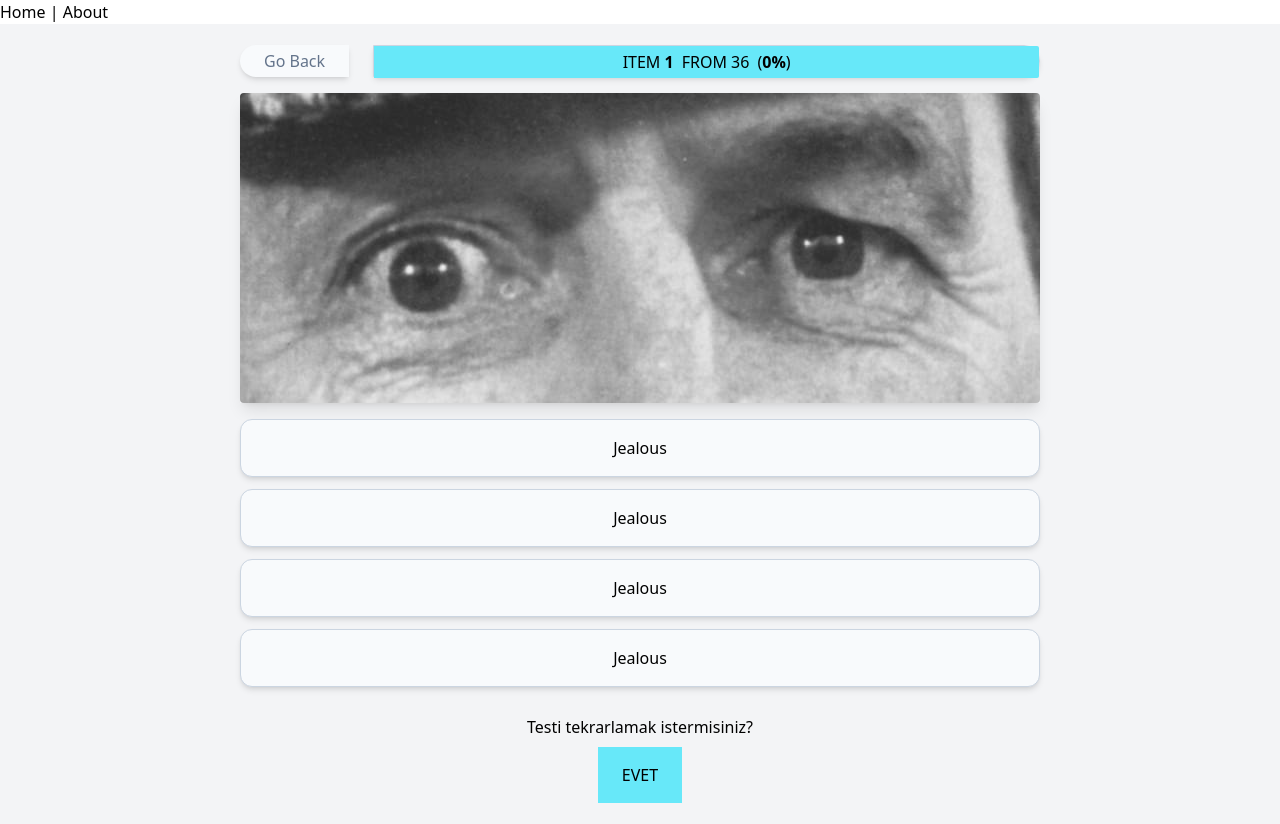
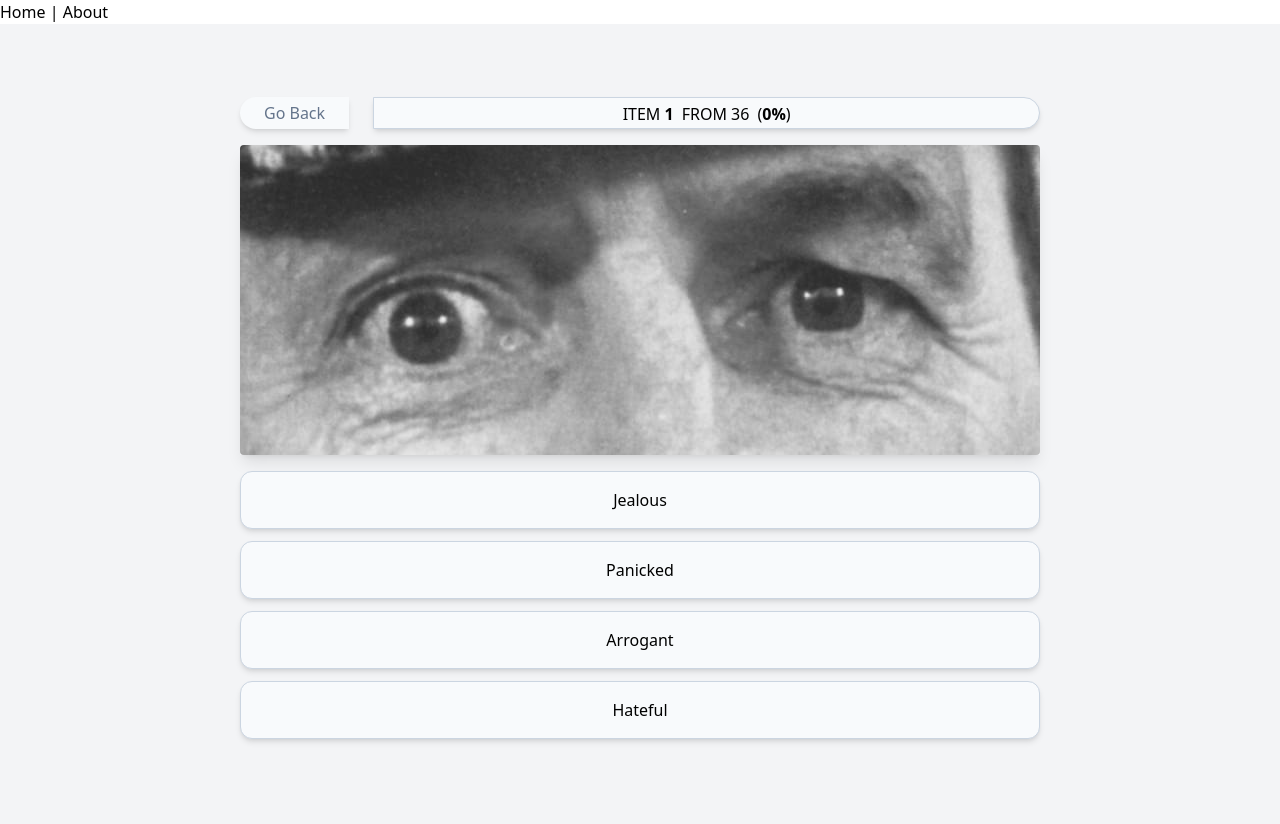
Before and after one commit to safinazbg/Panum-games, a Vue app: page / in a window 1280 px wide. Built offline with nearby package versions, Linux system fonts and the light colour scheme.

Commit message:
veriler dinamik alındı

```diff
--- a/src/views/HomeView.vue
+++ b/src/views/HomeView.vue
@@ -1,101 +1,164 @@
 <template>
-  <div class="home flex flex-col items-center h-screen justify-center w-full mx-auto bg-gray-100">
-
-    <div class="max-w-5xl ">
+  <div
+    class="home flex flex-col items-center h-screen justify-center w-full mx-auto bg-gray-100"
+  >
+    <div v-if="!testCompleted" class="max-w-5xl">
       <div class="topbar flex items-center w-full mb-4">
-
         <div class="w-[40%] sm:w-[20%]">
-
-          <button class="sm:px-6 px-4 py-1 text-slate-500 shadow-md bg-slate-50 border-slate-400 rounded-l-full sm:mr-2 hover:bg-white hover:text-black hover:border-slate-500 duration-300 ease-linear">
+          <button
+            class="sm:px-6 px-4 py-1 text-slate-500 shadow-md bg-slate-50 border-slate-400 rounded-l-full sm:mr-2 hover:bg-white hover:text-black hover:border-slate-500 duration-300 ease-linear"
+            @click="goBack"
+          >
             Go Back
           </button>
-
         </div>
-        <div class="progresbar relative bg-slate-50 border border-slate-300 shadow-md w-[99%] sm:w-full h-8 rounded-r-full">
-
-          <div class="bg-cyan-300 flex items-center h-8 rounded-r-sm duration-300 ease-linear">
-
+        <div
+          class="progresbar relative bg-slate-50 border border-slate-300 shadow-md w-[99%] sm:w-full h-8 rounded-r-full"
+        >
+          <div
+            class="bg-cyan-300 flex items-center h-8 rounded-r-sm duration-300 ease-linear"
+            :style="{ width: progresBarWidth }"
+          >
             <div class="absolute top-1 left-2 sm:left-1/2 sm:-translate-x-1/2">
-              <div class="flex space-x-2 ">
-
+              <div class="flex space-x-2">
                 <p class="font-light">
                   ITEM
 
-                  <span class="font-bold">1</span>
-
+                  <span class="font-bold">{{ currentItem + 1 }}</span>
                 </p>
 
-                <p class="font-light">
-                  FROM 36
-                </p>
+                <p class="font-light">FROM 36</p>
 
                 <p class="">
-                  (<span class="font-bold">0%</span>)
-
+                  (<span class="font-bold"> {{ progressPercentage }}%</span>)
                 </p>
-
               </div>
-
             </div>
-
           </div>
-
         </div>
-
       </div>
 
       <div class="questionImg w-full shadow-lg">
-
-        <img src="/images/0.jpg" class="object-cover mx-auto rounded" alt="">
-
+        <img
+          :src="currentQuestion.image"
+          class="object-cover mx-auto rounded"
+          alt=""
+        />
       </div>
 
       <div class="answerButton flex flex-col w-full mx-auto mt-4">
+        <button
+          class="px-8 py-4 bg-slate-50 border border-slate-300 rounded-xl shadow-md hover:bg-white hover:shadow-lg hover:border-b-slate-400 mb-3 duration-300 ease-linear capitalize"
+          @click="nextQuestion"
+          v-for="(answer, index) in currentQuestion.answers"
+          :key="index"
+        >
+          {{ answer }}
+        </button>
 
-        <button class="px-8 py-4 bg-slate-50 border border-slate-300 rounded-xl shadow-md hover:bg-white hover:shadow-lg hover:border-b-slate-400 mb-3 duration-300 ease-linear capitalize">
+        <!-- <button
+          class="px-8 py-4 bg-slate-50 border border-slate-300 rounded-xl shadow-md hover:bg-white hover:shadow-lg hover:border-b-slate-400 mb-3 duration-300 ease-linear capitalize"
+        >
           jealous
         </button>
 
-        <button class="px-8 py-4 bg-slate-50 border border-slate-300 rounded-xl shadow-md hover:bg-white hover:shadow-lg hover:border-b-slate-400 mb-3 duration-300 ease-linear capitalize">
+        <button
+          class="px-8 py-4 bg-slate-50 border border-slate-300 rounded-xl shadow-md hover:bg-white hover:shadow-lg hover:border-b-slate-400 mb-3 duration-300 ease-linear capitalize"
+        >
           jealous
         </button>
 
-        <button class="px-8 py-4 bg-slate-50 border border-slate-300 rounded-xl shadow-md hover:bg-white hover:shadow-lg hover:border-b-slate-400 mb-3 duration-300 ease-linear capitalize">
+        <button
+          class="px-8 py-4 bg-slate-50 border border-slate-300 rounded-xl shadow-md hover:bg-white hover:shadow-lg hover:border-b-slate-400 mb-3 duration-300 ease-linear capitalize"
+        >
           jealous
-        </button>
-
-        <button class="px-8 py-4 bg-slate-50 border border-slate-300 rounded-xl shadow-md hover:bg-white hover:shadow-lg hover:border-b-slate-400 mb-3 duration-300 ease-linear capitalize">
-          jealous
-        </button>
-
+        </button> -->
       </div>
-
     </div>
 
-    <div class="">
+    <div v-else class="">
       <div class="flex flex-col items-center mt-4">
+        <p class="">Testi tekrarlamak istermisiniz?</p>
 
-        <p class="">
-          Testi tekrarlamak istermisiniz?
-        </p>
-
-        <button class="px-6 py-4 bg-cyan-300 mt-2 ">
+        <button @click="resetBtn" class="px-6 py-4 bg-cyan-300 mt-2">
           EVET
         </button>
-
       </div>
     </div>
   </div>
 </template>
 
 <script>
-// @ is an alias to /src
-
+import dataQuestions from "@/data.json";
+import { reactive, ref } from "vue";
 
 export default {
-  name: 'HomeView',
-  components: {
+  name: "HomeView",
+  components: {},
+  setup() {
+    const questions = reactive(dataQuestions);
 
-  }
-}
+    const totalQuestion = questions.length;
+
+    const currentItem = ref(0);
+
+    const progresBarWidth = ref("0%");
+
+    const progressPercentage = ref(0);
+
+    const testCompleted = ref(false);
+
+    const currentQuestion = ref(questions[currentItem.value]);
+
+    const nextQuestion = () => {
+      currentItem.value++;
+
+      const selectedAnswerPercentage =
+        (currentItem.value / totalQuestion) * 100;
+      progresBarWidth.value = `${selectedAnswerPercentage}%`;
+      progressPercentage.value = Math.floor(
+        (currentItem.value / totalQuestion) * 100
+      );
+
+      if (currentItem.value === totalQuestion) {
+        testCompleted.value = true;
+        return;
+      }
+
+      currentQuestion.value = questions[currentItem.value];
+    };
+
+    const goBack = () => {
+      if (currentItem.value > 0) {
+        currentItem.value--;
+        const selectedAnswerPercentage =
+          (currentItem.value / totalQuestion) * 100;
+        progresBarWidth.value = `${selectedAnswerPercentage}%`;
+        progressPercentage.value = Math.floor(
+          (currentItem.value / totalQuestion) * 100
+        );
+      }
+      currentQuestion.value = questions[currentItem.value];
+    };
+
+    const resetBtn = () => {
+      currentItem.value = 0;
+      progresBarWidth.value = "0%";
+      progressPercentage.value = 0;
+      currentQuestion.value = questions[currentItem.value];
+      testCompleted.value = false;
+    };
+
+    return {
+      currentItem,
+      progresBarWidth,
+      progressPercentage,
+      currentQuestion,
+      nextQuestion,
+      goBack,
+      resetBtn,
+      testCompleted,
+    };
+  },
+};
 </script>
```
